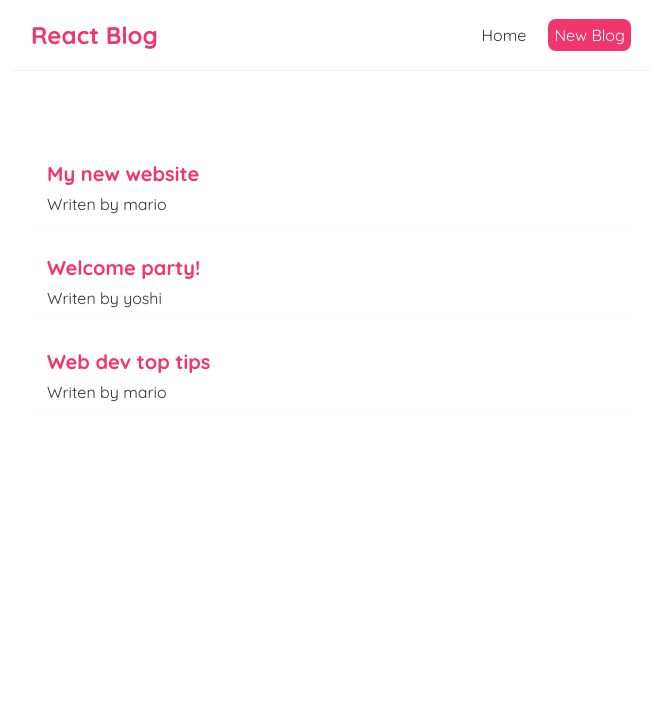
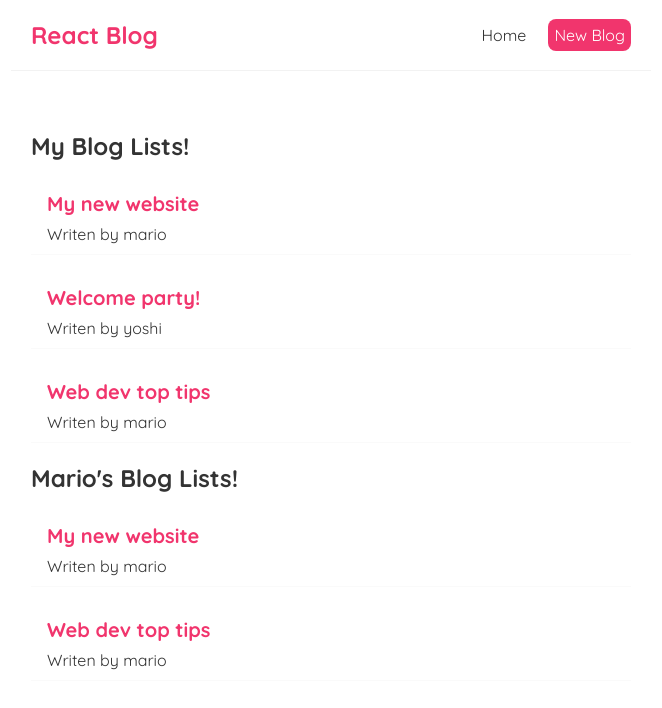
Before and after one commit to premkumarkori/reactbasics, a React (Create React App) app: page / in a window 1280 px wide. Shown: the top 708 px of the page, without its empty margins (309-971 px from the left). Built offline with nearby package versions, Linux system fonts and the light colour scheme.

Commit message:
Seventh Commit: Props and Resusing Components

```diff
--- /dev/null
+++ b/src/BlogList.js
@@ -0,0 +1,17 @@
+
+const BlogList = ({blogs,title}) => {
+
+  return (
+    <div className="blog-list">
+        <h2>{title}</h2>
+        {blogs.map(blog =>(
+        <div className="blog-preview" key={blog.id}>
+          <h2>{blog.title}</h2>
+          <p>Writen by {blog.author}</p>
+        </div>
+      ))}
+    </div>
+  )
+}
+
+export default BlogList
--- a/src/Home.js
+++ b/src/Home.js
@@ -1,19 +1,16 @@
 import { useState } from "react";
+import BlogList from "./BlogList";
 
 const Home = () => {
-  const [blog,setBlog] = useState([
+  const [blogs,setBlog] = useState([
     { title: 'My new website', body: 'lorem ipsum...', author: 'mario', id: 1 },
     { title: 'Welcome party!', body: 'lorem ipsum...', author: 'yoshi', id: 2 },
     { title: 'Web dev top tips', body: 'lorem ipsum...', author: 'mario', id: 3 }
   ]);
   return (
     <div className="Home">
-      {blog.map(blog =>(
-        <div className="blog-preview" key={blog.id}>
-          <h2>{blog.title}</h2>
-          <p>Writen by {blog.author}</p>
-        </div>
-      ))}
+      <BlogList blogs={blogs} title="My Blog Lists!"/>
+      <BlogList blogs={blogs.filter((blog) => blog.author === 'mario')} title="Mario's Blog Lists!"/>
     </div>
   )
 }
```
